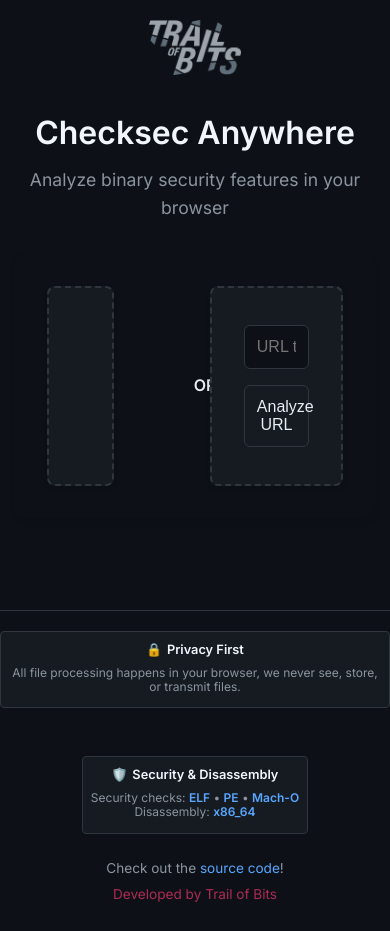
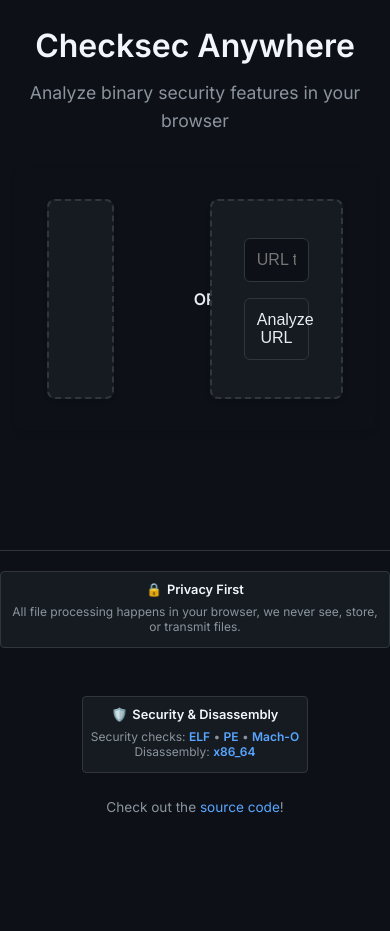
Before and after one commit to trailofbits/checksec-anywhere, a plain HTML site: page frontend/index.html in a window 390 px wide. After the commit the page ends 844 px from the top, so only its background shows below. Drawn offline with Linux system fonts and the light colour scheme; a script that the page names is missing.

Commit message:
Revert "add logo"
This reverts commit c2a1b832651f74c339506f9f3c50c02e708bcede.

```diff
--- a/frontend/index.html
+++ b/frontend/index.html
@@ -10,11 +10,6 @@
 </head>
 <body>
     <div class="container">
-        <div class="header-logo-corner">
-            <a href="https://www.trailofbits.com/" target="_blank" rel="noopener noreferrer">
-                <img src="Trail-of-Bits-alt-dark-background.png" alt="Trail of Bits" class="tob-logo">
-            </a>
-        </div>
         <div class="title-section">
             <h1>Checksec Anywhere</h1>
             <p class="subtitle">Analyze binary security features in your browser</p>
@@ -82,7 +77,6 @@
                 </div>
             </div>
             <p class="source-link">Check out the <a href="https://github.com/trailofbits/checksec-anywhere" target="_blank" rel="noopener noreferrer">source code</a>!</p>
-            <p class="developed-by">Developed by Trail of Bits</p>
         </div>
     </footer>
     <script type="module" src="app.js"></script>
--- a/frontend/styles.css
+++ b/frontend/styles.css
@@ -23,26 +23,6 @@
     margin: 0 auto;
     width: 100%;
     box-sizing: border-box;
-    position: relative;
-}
-
-.header-logo-corner {
-    position: fixed;
-    top: 0.5rem;
-    right: 0.5rem;
-    z-index: 10;
-}
-
-.header-logo-corner .tob-logo {
-    height: 65px;
-    width: auto;
-    opacity: 0.7;
-    transition: opacity 0.3s ease, transform 0.2s ease;
-}
-
-.header-logo-corner .tob-logo:hover {
-    opacity: 1;
-    transform: scale(1.05);
 }
 
 .title-section {
@@ -322,18 +302,6 @@
 @media (max-width: 600px) {
     .container {
         padding: 20px 15px;
-    }
-
-    .header-logo-corner {
-        position: relative;
-        top: 0;
-        right: 0;
-        text-align: center;
-        margin-bottom: 1.5rem;
-    }
-
-    .header-logo-corner .tob-logo {
-        height: 55px;
     }
 
     .footer-info {
@@ -636,13 +604,6 @@
     color: #8b949e;
     font-size: 0.85rem;
     margin: 0;
-}
-
-.developed-by {
-    text-align: center;
-    color: #ad2b53;
-    font-size: 0.85rem;
-    margin: 0.5rem 0 0 0;
 }
 
 .footer p {
```
Also changed, not shown: frontend/Trail-of-Bits-alt-dark-background.png (deleted).
